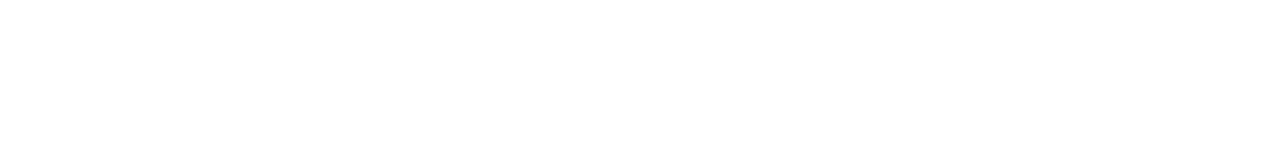
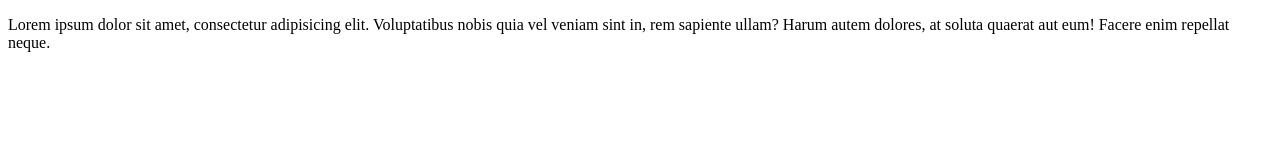
Before and after one commit to fatima-harun/GROUPEN6-P7, a plain HTML site: page index.html in a window 1280 px wide. Drawn offline with Linux system fonts and the light colour scheme.

Commit message:
modification index html

```diff
--- a/index.html
+++ b/index.html
@@ -6,6 +6,6 @@
     <title>Projet github</title>
 </head>
 <body>
-
+    <p>Lorem ipsum dolor sit amet, consectetur adipisicing elit. Voluptatibus nobis quia vel veniam sint in, rem sapiente ullam? Harum autem dolores, at soluta quaerat aut eum! Facere enim repellat neque.</p>
 </body>
 </html>
```
